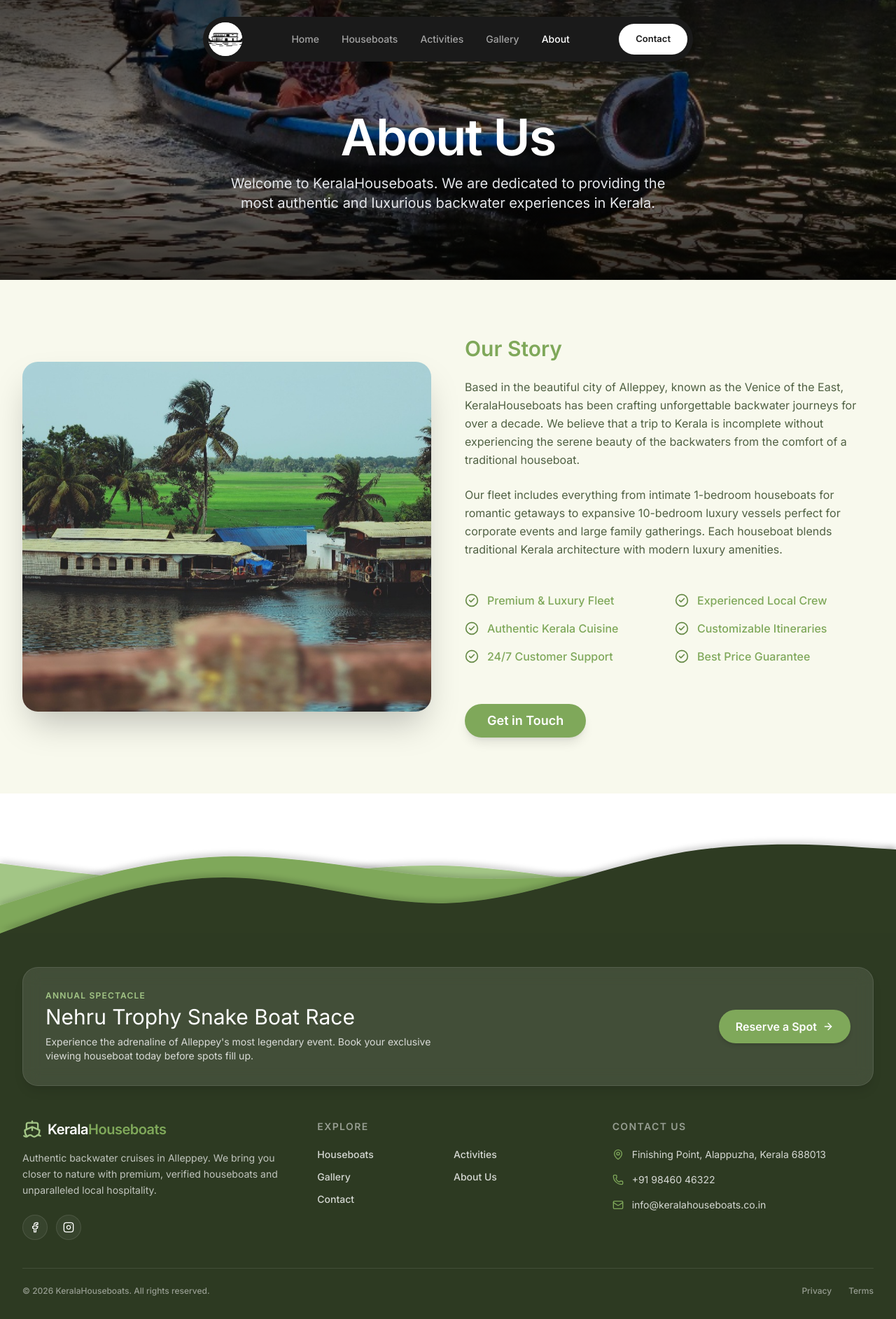
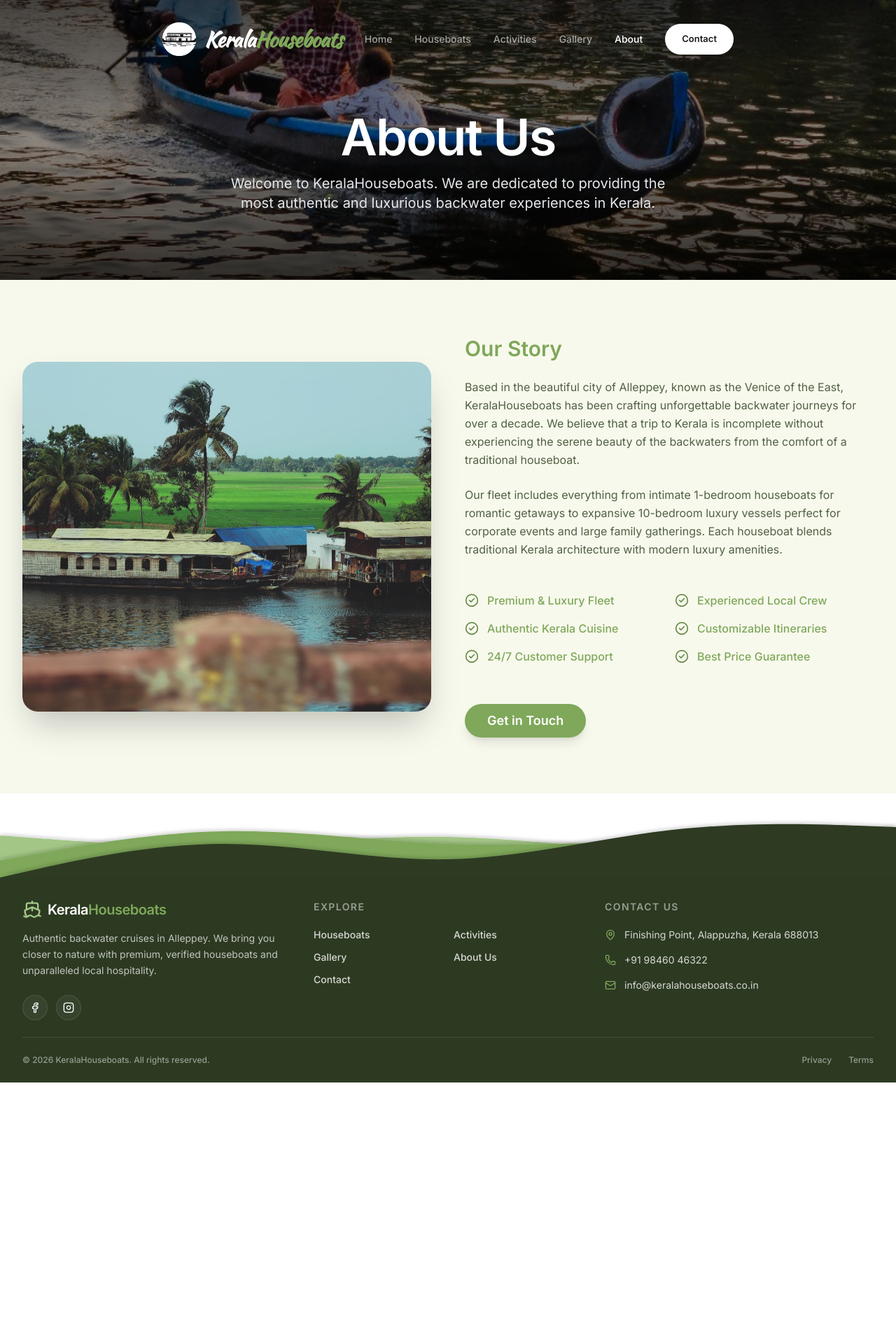
Before and after one commit to babuwebsite2026-star/houseboatbooking, a Next.js app in the folder houseboat-booking/: page /about in a window 1280 px wide. Shown: the whole page at 70% size. After the commit the page ends 1547 px from the top, so only its background shows below. Built offline with nearby package versions, Linux system fonts and the light colour scheme; a web font is replaced by a local one.

Commit message:
UI updates: font adjustments, layout fixes, and footer refinements

```diff
--- a/houseboat-booking/src/app/activities/page.tsx
+++ b/houseboat-booking/src/app/activities/page.tsx
@@ -20,8 +20,8 @@ export default function Activities() {
           <div className="absolute inset-0 bg-gradient-to-b from-black/70 via-black/40 to-black/80" />
         </div>
 
-        <div className="relative z-10 text-center text-white px-4 mt-16">
-          <h1 className="text-5xl md:text-7xl font-bold tracking-tight mb-4 text-white">Activities & Experiences</h1>
+        <div className="relative z-10 text-center text-white px-4 mt-20 md:mt-16">
+          <h1 className="text-5xl md:text-7xl font-podium font-black tracking-wide mb-4 text-white">Activities & Experiences</h1>
           <p className="text-lg md:text-xl text-gray-200 max-w-2xl mx-auto">
             Enhance your houseboat stay with our hand-picked activities. Immerse yourself in the local culture and natural beauty.
           </p>
--- a/houseboat-booking/src/app/globals.css
+++ b/houseboat-booking/src/app/globals.css
@@ -13,6 +13,7 @@
   --font-heading: var(--font-sans);
   --font-bebas: var(--font-bebas);
   --font-podium: "FSP DEMO - PODIUM Sharp 4.11", sans-serif;
+  --font-kaushan: var(--font-kaushan);
   --color-sidebar-ring: var(--sidebar-ring);
   --color-sidebar-border: var(--sidebar-border);
   --color-sidebar-accent-foreground: var(--sidebar-accent-foreground);
--- a/houseboat-booking/src/app/layout.tsx
+++ b/houseboat-booking/src/app/layout.tsx
@@ -1,5 +1,5 @@
 import type { Metadata } from "next";
-import { Inter, Bebas_Neue } from "next/font/google";
+import { Inter, Bebas_Neue, Kaushan_Script } from "next/font/google";
 import "./globals.css";
 import { Navbar } from "@/components/Navbar";
 import { Footer } from "@/components/Footer";
@@ -18,6 +18,13 @@ const bebas = Bebas_Neue({
   display: 'swap',
 });
 
+const kaushan = Kaushan_Script({
+  variable: "--font-kaushan",
+  weight: "400",
+  subsets: ["latin"],
+  display: 'swap',
+});
+
 export const metadata: Metadata = {
   title: "Kerala Houseboats | Brahmari Holidays and Backwater Cruises",
   description: "Book premium and luxury houseboats in Kerala with Brahmari Holidays and Backwater Cruises.",
@@ -31,7 +38,7 @@ export default function RootLayout({
   return (
     <html lang="en" className="scroll-smooth">
       <body
-        className={`${inter.variable} ${bebas.variable} font-sans bg-background text-foreground antialiased selection:bg-primary-green selection:text-white`}
+        className={`${inter.variable} ${bebas.variable} ${kaushan.variable} font-sans bg-background text-foreground antialiased selection:bg-primary-green selection:text-white`}
       >
         <Navbar />
         <main className="min-h-screen">
--- a/houseboat-booking/src/app/page.tsx
+++ b/houseboat-booking/src/app/page.tsx
@@ -59,7 +59,7 @@ export default async function Home() {
         </div>
       </section>
       {/* What We Offer */}
-      <section className="py-24 bg-muted-bg">
+      <section className="py-16 md:py-24 bg-muted-bg">
         <div className="container mx-auto px-4 md:px-8">
           <div className="text-left mb-12">
             <span className="text-primary-green font-bold tracking-widest text-[11px] uppercase mb-2 block">WHAT WE OFFER</span>
@@ -149,10 +149,10 @@ export default async function Home() {
 
 
       {/* Gallery Section */}
-      <section className="py-24 bg-white">
+      <section className="py-16 md:py-24 bg-white">
         <div className="container mx-auto px-4 md:px-8">
-          <div className="text-center mb-16">
-            <h2 className="text-4xl font-normal tracking-wide text-text-heading mb-4 inline-block border-b-2 border-secondary-green pb-2">{homePage?.galleryTitle || "Glimpses of Paradise"}</h2>
+          <div className="text-center mb-12 md:mb-16">
+            <h2 className="text-4xl md:text-5xl font-podium font-black tracking-wide text-text-heading mb-4 inline-block border-b-2 border-secondary-green pb-2">{homePage?.galleryTitle || "Glimpses of Paradise"}</h2>
             <p className="text-text-body max-w-2xl mx-auto mt-4">
               {homePage?.gallerySubtitle || "Take a visual journey through our luxurious houseboats and the breathtaking Alleppey backwaters."}
             </p>
@@ -185,7 +185,7 @@ export default async function Home() {
 
 
       {/* Customer Reviews */}
-      <section className="py-24 bg-white">
+      <section className="py-16 md:py-24 bg-white">
         <div className="container mx-auto px-4 md:px-8">
           <div className="text-center mb-16">
             <h2 className="text-4xl font-normal tracking-wide text-text-heading mb-4 inline-block border-b-2 border-secondary-green pb-2">What Our Guests Say</h2>
@@ -225,7 +225,7 @@ export default async function Home() {
       </section>
 
       {/* FAQs */}
-      <section className="py-24 bg-muted-bg">
+      <section className="py-16 md:py-24 bg-muted-bg">
         <div className="container mx-auto px-4 md:px-8 max-w-4xl">
           <div className="text-center mb-16">
             <h2 className="text-4xl font-normal tracking-wide text-text-heading mb-4 inline-block border-b-2 border-secondary-green pb-2">Frequently Asked Questions</h2>
@@ -256,7 +256,7 @@ export default async function Home() {
       </section>
 
       {/* Contact Quick Section */}
-      <section className="py-24 bg-white">
+      <section className="py-16 md:py-24 bg-white">
         <div className="container mx-auto px-4 md:px-8 max-w-6xl">
           <div className="flex flex-col md:flex-row gap-16 items-center">
             <div className="w-full md:w-1/2">
--- a/houseboat-booking/src/components/Footer.tsx
+++ b/houseboat-booking/src/components/Footer.tsx
@@ -4,7 +4,7 @@ import { Ship, MapPin, Phone, Mail, ArrowRight } from "lucide-react";
 function PapercutWaves() {
   return (
     <div className="absolute top-0 left-0 w-full overflow-hidden leading-[0] z-0 -translate-y-full">
-      <svg className="relative block w-full h-[60px] md:h-[150px] lg:h-[200px]" xmlns="http://www.w3.org/2000/svg" viewBox="0 0 1440 320" preserveAspectRatio="none">
+      <svg className="relative block w-full h-[40px] md:h-[80px] lg:h-[120px]" xmlns="http://www.w3.org/2000/svg" viewBox="0 0 1440 320" preserveAspectRatio="none">
         <defs>
           <filter id="papercut-shadow" x="-20%" y="-20%" width="140%" height="140%">
             <feDropShadow dx="0" dy="-8" stdDeviation="6" floodColor="#000000" floodOpacity="0.15"/>
@@ -26,25 +26,14 @@ function PapercutWaves() {
 
 export function Footer() {
   return (
-    <footer className="bg-[#2D3A22] relative mt-16 md:mt-[150px] lg:mt-[200px]">
+    <footer className="bg-[#2D3A22] relative mt-12 md:mt-[80px] lg:mt-[120px]">
       <PapercutWaves />
 
-      <div className="container mx-auto px-4 md:px-8 pb-8 pt-8 md:pt-12 relative z-10">
+      <div className="container mx-auto px-4 md:px-8 pb-6 pt-6 md:pt-8 relative z-10">
 
-        {/* Snake Boat Race Highlight Banner */}
-        <div className="mb-12 bg-white/10 backdrop-blur-md border border-white/10 rounded-3xl p-6 md:p-8 flex flex-col md:flex-row items-center justify-between gap-6 hover:bg-white/15 transition-colors shadow-lg">
-          <div>
-            <span className="text-[#A3C686] text-xs font-bold uppercase tracking-widest mb-1 block">Annual Spectacle</span>
-            <h3 className="text-2xl md:text-3xl font-normal text-white">Nehru Trophy Snake Boat Race</h3>
-            <p className="text-white/80 mt-2 text-sm max-w-xl">Experience the adrenaline of Alleppey's most legendary event. Book your exclusive viewing houseboat today before spots fill up.</p>
-          </div>
-          <Link href="/activities/snake-boat-race" className="shrink-0 flex items-center gap-2 bg-[#7FA85A] text-white font-bold px-6 py-3 rounded-full hover:bg-[#678B48] shadow-md transition-colors">
-            Reserve a Spot <ArrowRight className="w-4 h-4" />
-          </Link>
-        </div>
 
         {/* Compact Main Footer */}
-        <div className="grid grid-cols-1 md:grid-cols-12 gap-8 lg:gap-12 mb-10">
+        <div className="grid grid-cols-1 md:grid-cols-12 gap-6 lg:gap-8 mb-6">
 
           {/* Brand & Socials */}
           <div className="md:col-span-5 lg:col-span-4">
--- a/houseboat-booking/src/components/Navbar.tsx
+++ b/houseboat-booking/src/components/Navbar.tsx
@@ -21,11 +21,17 @@ export function Navbar() {
 
   return (
     <>
-      <nav className={`fixed top-6 left-1/2 -translate-x-1/2 z-50 w-[95%] lg:w-auto lg:min-w-[700px] max-w-5xl bg-[#1A1A1A] rounded-full p-2 flex items-center justify-between shadow-[0_20px_40px_rgba(0,0,0,0.2)] transition-all duration-300 ${isScrolled ? 'backdrop-blur-md bg-[#1A1A1A]/95' : ''}`}>
+      <nav className={`fixed top-6 left-1/2 -translate-x-1/2 z-50 w-[95%] lg:w-auto lg:min-w-[700px] max-w-5xl rounded-full p-2 flex items-center justify-between transition-all duration-300 ${isScrolled ? 'bg-[#1A1A1A]/95 backdrop-blur-md shadow-[0_20px_40px_rgba(0,0,0,0.2)]' : 'bg-transparent shadow-none'}`}>
 
         {/* Left: Logo */}
-        <Link href="/" className="bg-white w-12 h-12 rounded-full flex items-center justify-center shrink-0 hover:scale-105 transition-transform overflow-hidden" aria-label="Home">
-          <Image src="/logo.jpg" alt="Logo" width={48} height={48} className="w-full h-full object-cover grayscale scale-[1.3]" />
+        <Link href="/" className="flex items-center gap-3 shrink-0 hover:scale-105 transition-transform group" aria-label="Home">
+          <div className="bg-white w-12 h-12 rounded-full flex items-center justify-center overflow-hidden">
+            <Image src="/logo.jpg" alt="Logo" width={48} height={48} className="w-full h-full object-cover grayscale scale-[1.3]" />
+          </div>
+          <span className="font-kaushan text-2xl md:text-3xl font-bold tracking-tight">
+            <span className="text-white">Kerala</span>
+            <span className="text-[#7FA85A]">Houseboats</span>
+          </span>
         </Link>
 
         {/* Center: Links (Desktop) */}
```
Also changed, not shown: houseboat-booking/public/logo.png (deleted).
